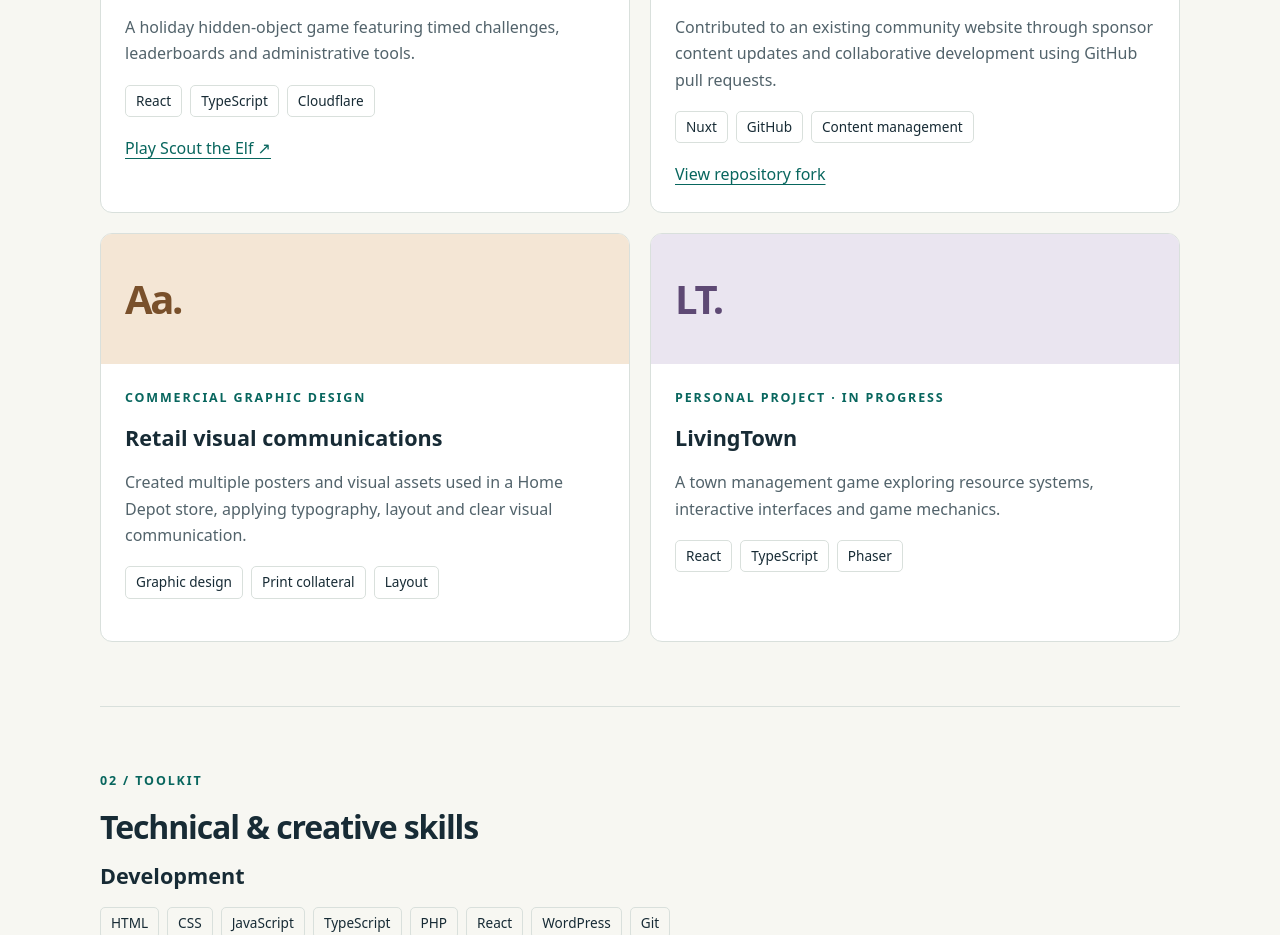
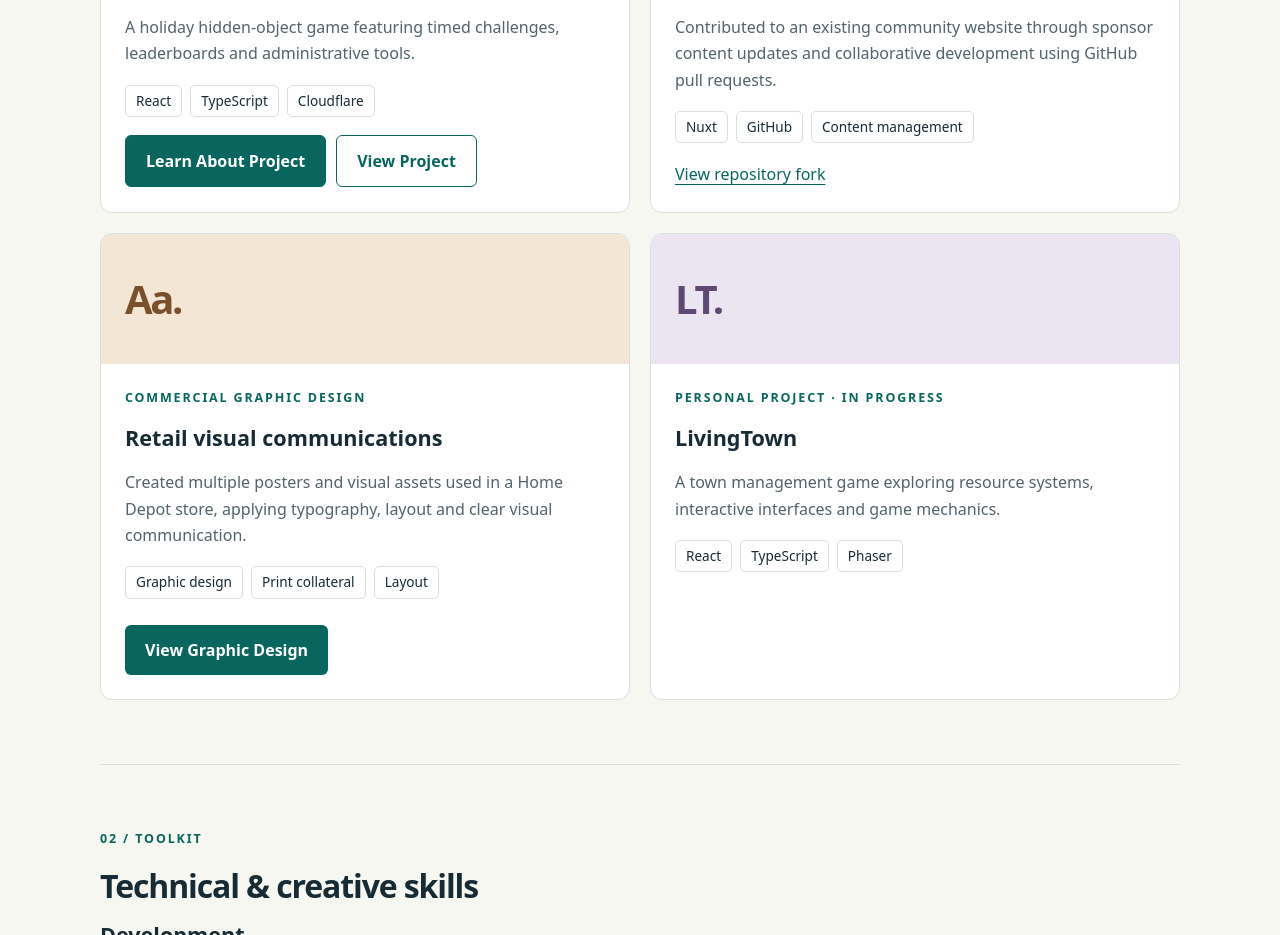
Before and after one commit to Jhemming93/portfolio, a plain HTML site: page public/index.html in a window 1280 px wide. Shown: the part 1160-2095 px from the top of the page. Drawn offline with Linux system fonts and the light colour scheme.

Commit message:
Link Scout case study and graphic design gallery

```diff
--- a/public/index.html
+++ b/public/index.html
@@ -51,9 +51,12 @@
                 <li>TypeScript</li>
                 <li>Cloudflare</li>
               </ul>
-              <a href="https://scoutfinder.enigmacyptic.workers.dev/"
-                >Play Scout the Elf ↗</a
-              >
+              <div class="project-actions">
+                <a class="button" href="scout-the-elf.html">Learn About Project</a>
+                <a class="button button-secondary"
+                  href="https://scoutfinder.enigmacyptic.workers.dev/"
+                  target="_blank" rel="noopener noreferrer">View Project</a>
+              </div>
             </div>
           </article>
           <article class="project">
@@ -91,6 +94,7 @@
                 <li>Print collateral</li>
                 <li>Layout</li>
               </ul>
+              <a class="button" href="graphic-design.html">View Graphic Design</a>
             </div>
           </article>
           <article class="project">
```
